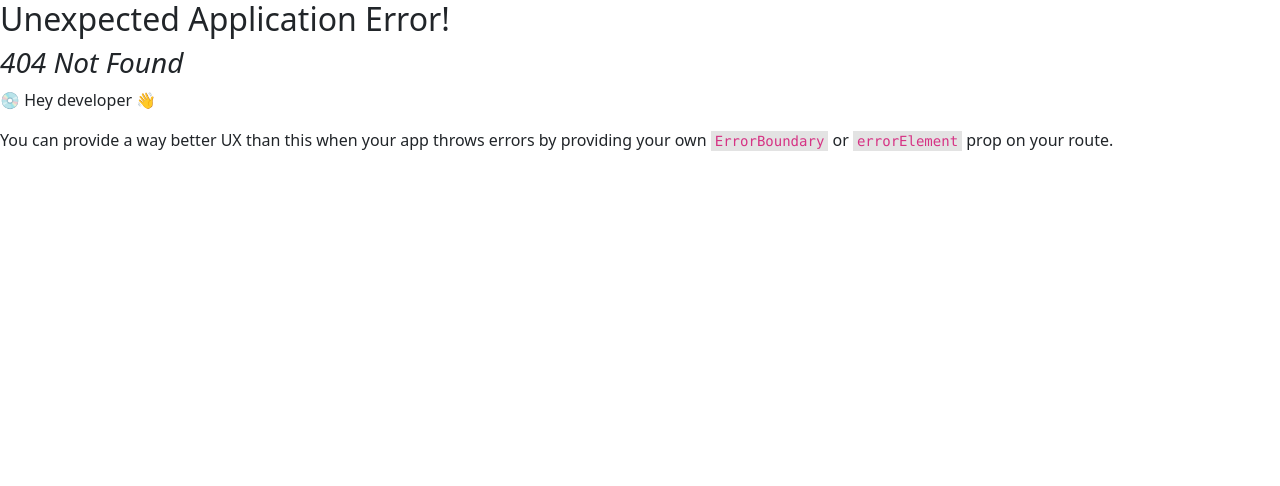
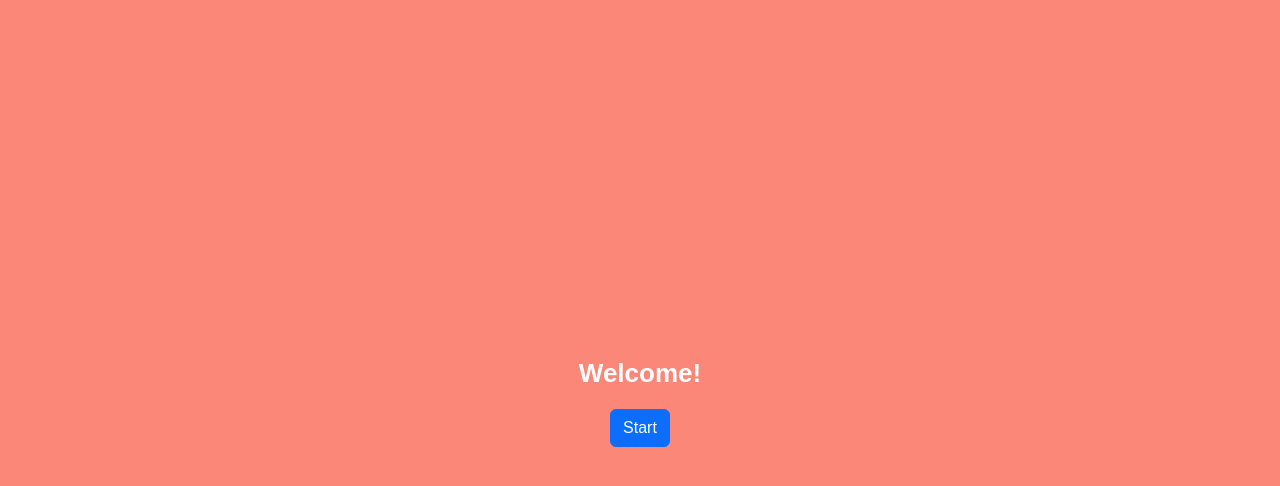
Before and after one commit to eddiesands98gmail/further_interview, a React (Create React App) app: page / in a window 1280 px wide. Before the commit this address had no page. Shown: the top 486 px of the page. Built offline with nearby package versions, Linux system fonts and the light colour scheme.

Commit message:
using hashrouter instead of browserrouter

```diff
--- a/src/App.js
+++ b/src/App.js
@@ -3,29 +3,41 @@ import Welcome from "./components/welcome";
 import IntakeForm from "./components/form";
 import ThankYou from "./components/thankyou";
 import "bootstrap/dist/css/bootstrap.min.css";
-import { createBrowserRouter, RouterProvider } from "react-router-dom";
+import { Routes, Route, HashRouter } from "react-router-dom";
 
-const router = createBrowserRouter([
-  {
-    path: "/further_interview/",
-    element: <Welcome></Welcome>,
-  },
-  {
-    path: "/further_interview/form/",
-    element: <IntakeForm></IntakeForm>,
-  },
-  {
-    path: "/further_interview/thankyou/",
-    element: <ThankYou></ThankYou>,
-  },
-]);
+// const router = createBrowserRouter([
+//   {
+//     path: "/further_interview/",
+//     element: <Welcome></Welcome>,
+//   },
+//   {
+//     path: "/further_interview/form/",
+//     element: <IntakeForm></IntakeForm>,
+//   },
+//   {
+//     path: "/further_interview/thankyou/",
+//     element: <ThankYou></ThankYou>,
+//   },
+// ]);
 
 function App() {
   const handleNextScreen = () => {
     return 0;
   };
 
-  return <RouterProvider router={router} />;
+  return (
+    <HashRouter>
+      <Routes>
+        <Route
+          path="*"
+          element={<div> Not Found or You do not have permission.</div>}
+        />
+        <Route exact path="/" element={<Welcome />} />
+        <Route exact path="/thankyou" element={<ThankYou />} />
+        <Route exact path="/form" element={<IntakeForm />} />
+      </Routes>
+    </HashRouter>
+  );
 }
 
 export default App;
--- a/src/components/welcome.js
+++ b/src/components/welcome.js
@@ -5,7 +5,7 @@ function Welcome(props) {
     <div className="App">
       <header className="App-header">
         <p>Welcome!</p>
-        <Button href="/further_interview/form/">Start</Button>
+        <Button href="/further_interview/#/form">Start</Button>
       </header>
     </div>
   );
```
